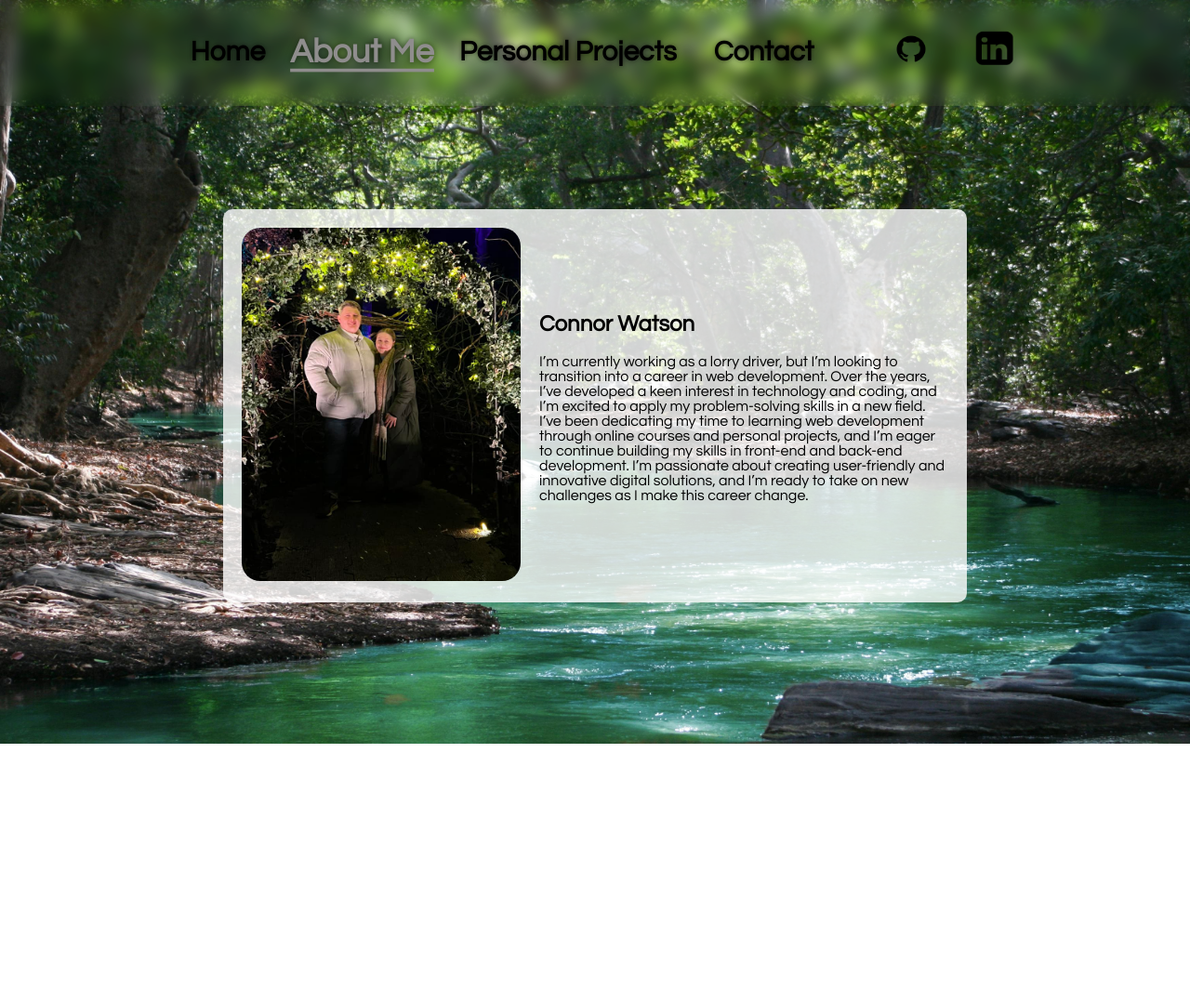
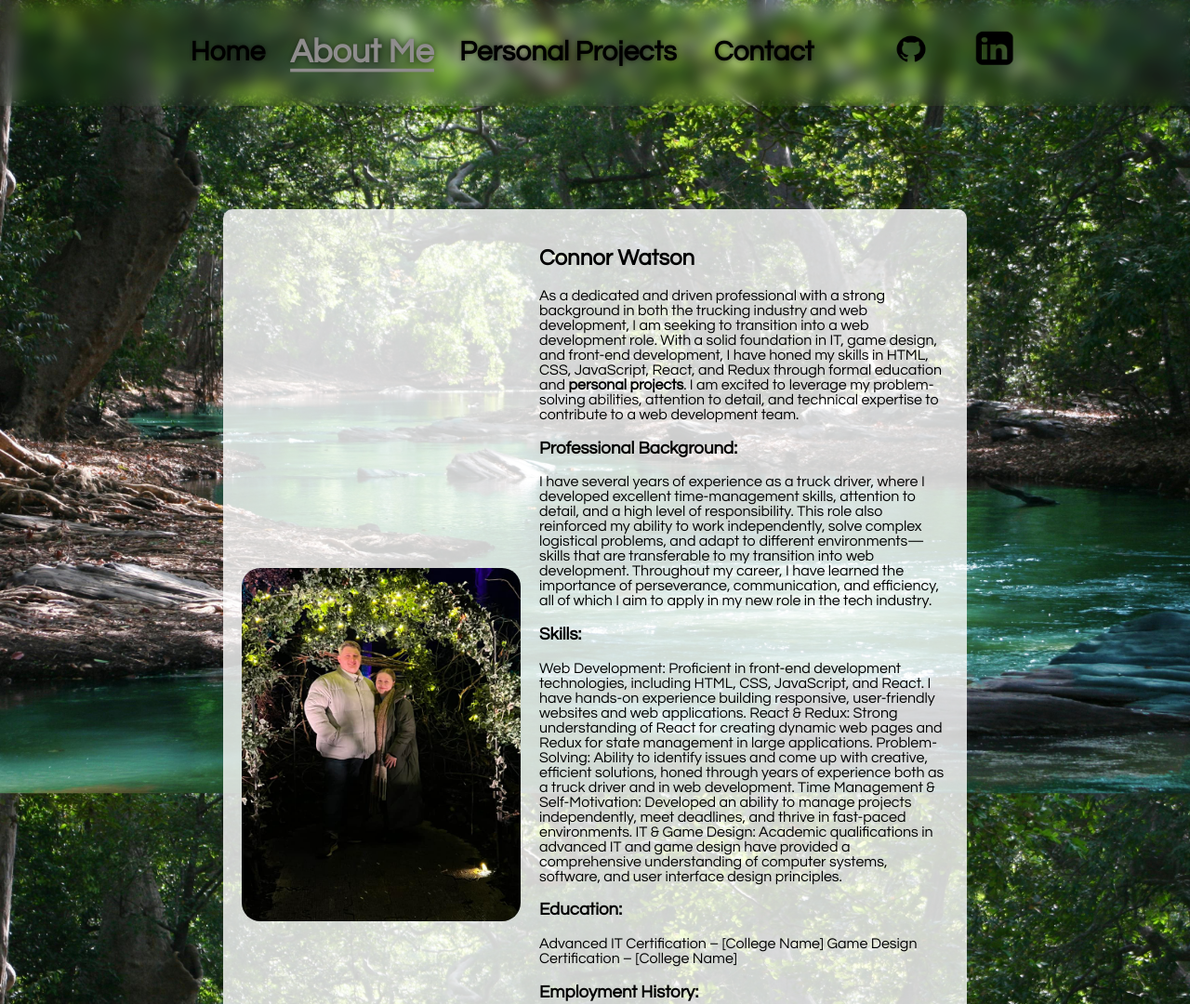
Before and after one commit to CJWatson14/Personal-Online-Portfolio, a plain HTML site: page About_Me.html in a window 1280 px wide. Shown: the top 1080 px of the page at 93% size. Before the commit the page ends 800 px from the top, so only its background shows below. Drawn offline with Linux system fonts and the light colour scheme.

Commit message:
Updated Information About Me

```diff
--- a/About_Me.html
+++ b/About_Me.html
@@ -35,11 +35,47 @@
         </aside>
         <div class="article-text">
           <h1>Connor Watson</h1>
-           <p>I’m currently working as a lorry driver, but I’m looking to transition into a career in web development.
-              Over the years, I’ve developed a keen interest in technology and coding, and I’m excited to apply my problem-solving skills in a new field.
-              I’ve been dedicating my time to learning web development through online courses and personal projects,
-              and I’m eager to continue building my skills in front-end and back-end development.
-              I’m passionate about creating user-friendly and innovative digital solutions, and I’m ready to take on new challenges as I make this career change.
+
+           <p>As a dedicated and driven professional with a strong background in both the trucking industry and web development, I am seeking to transition into a web development role.
+            With a solid foundation in IT, game design, and front-end development, I have honed my skills in HTML, CSS, JavaScript, React, and Redux through formal education and <a href="personal_projects.html" title="Personal Projects"><strong>personal projects</strong></a>.
+            I am excited to leverage my problem-solving abilities, attention to detail, and technical expertise to contribute to a web development team.
+            <br>
+
+            <h3>Professional Background:</h3>
+
+            I have several years of experience as a truck driver, where I developed excellent time-management skills, attention to detail, and a high level of responsibility.
+            This role also reinforced my ability to work independently, solve complex logistical problems, and adapt to different environments—skills that are transferable to my transition into web development.
+            Throughout my career, I have learned the importance of perseverance, communication, and efficiency, all of which I aim to apply in my new role in the tech industry.
+            <br>
+
+            <h3>Skills:</h3>
+
+            Web Development: Proficient in front-end development technologies, including HTML, CSS, JavaScript, and React. I have hands-on experience building responsive, user-friendly websites and web applications.
+            React & Redux: Strong understanding of React for creating dynamic web pages and Redux for state management in large applications.
+            Problem-Solving: Ability to identify issues and come up with creative, efficient solutions, honed through years of experience both as a truck driver and in web development.
+            Time Management & Self-Motivation: Developed an ability to manage projects independently, meet deadlines, and thrive in fast-paced environments.
+            IT & Game Design: Academic qualifications in advanced IT and game design have provided a comprehensive understanding of computer systems, software, and user interface design principles.
+            <br>
+
+            <h3>Education:</h3>
+
+            Advanced IT Certification – [College Name]
+            Game Design Certification – [College Name]
+            <br>
+
+            <h3>Employment History:</h3>
+
+            Truck Driver – [Company Name]
+            [Dates of Employment]
+            Managed long-haul routes across regions with a focus on safe, efficient driving and delivery.
+            Demonstrated strong communication and customer service skills with clients and delivery partners.
+            Gained exceptional organizational skills, balancing multiple tasks and adhering to strict timelines.
+            <br>
+
+            <h3>Career Objective:</h3>
+
+            I am eager to bring my technical background and passion for web development into a professional role where I can grow, learn, and contribute to the creation of innovative digital solutions.
+            I'm committed to using my existing web development skills, combined with my strong work ethic, to excel in a full-time web development position.
             </p>
         </div>
       </div>
--- /dev/null
+++ b/about_me.css
@@ -0,0 +1,178 @@
+/* General body styling */
+body{
+    background-image: url("media/pexels-samandgos-709552.jpg");
+    background-size: cover;
+    background-attachment: fixed;
+    display: flex;
+    flex-direction: column;
+    justify-content: flex-start;
+    align-items: center;
+    height: 100vh;
+    margin: 0;
+}
+
+.home_body{
+    background-image: url("media/pexels-samandgos-709552.jpg");
+    background-size: cover;
+    display: flex;
+    justify-content: center;
+    align-items: center;
+    height: 100vh;
+    margin: 0;
+}
+
+/* Navigation Styles */
+nav {
+    text-align: center;
+    position: fixed;
+    top: 0;
+    left: 0;
+    width: 100%;
+    display: flex;
+    padding: 10px;
+    align-items: center;
+    justify-content: center;
+    transition: 0.3s ease-out;
+    backdrop-filter: blur(8px) brightness(1.2);
+    text-shadow: 0 0 5px rgba(0, 0, 0, 0.5);
+    color: rgb(255, 255, 255);
+    font-size: 30px;
+    z-index: 1000;
+}
+
+nav a {
+    font-family: "Century Gothic", CenturyGothic, Geneva, AppleGothic, sans-serif;
+    font-weight: 600;
+    margin: 20px;
+    color: #000000;
+    transition: 0.3s ease;
+    border-bottom: 3px solid transparent;
+    text-decoration: none;
+}
+
+nav a:hover,
+nav a.active {
+    color: #8f8d8d;
+    transform: scale(1.2);
+    border-bottom: 3px solid;
+}
+
+/* Article Section Styling */
+article {
+    margin-top: 225px;
+    padding: 20px;
+    background-color: rgba(255, 255, 255, 0.8);
+    border-radius: 10px;
+    max-width: 800px;
+    font-family: "Century Gothic", CenturyGothic, Geneva, AppleGothic, sans-serif;
+    display: flex;
+    justify-content: flex-start;
+    align-items: center;
+    width: 100%;
+    box-sizing: border-box;
+    opacity: 0;
+    animation: fadeIn 2s forwards;
+}
+
+/* Fade-in Animation */
+@keyframes fadeIn {
+    0% {
+        opacity: 0;
+    }
+    100% {
+        opacity: 1;
+    }
+}
+
+/* Content Container Styling */
+.content-container {
+    display: flex;
+    align-items: center;
+    justify-content: flex-start;
+    width: 100%;
+}
+
+/* Image styling in the article */
+aside {
+    margin-right: 20px;
+
+}
+
+article .article-text {
+    max-width: 600px;
+}
+
+/*home article*/
+.content-container-home{
+    display: flex;
+    flex-direction: column;
+    align-items: center;
+    justify-content: center;
+    width: 100%;
+    padding: 20px;
+    height: auto
+
+}
+
+.home_article{
+    display: flex;
+    flex-direction: column;
+    justify-content: flex-start;
+    text-decoration: none;
+    border-radius: 10px;
+    max-width: 800px;
+    width: fit-content;
+    padding: 20px;
+    box-sizing: border-box;
+    transition: 0.3s ease-out;
+
+}
+
+.home_article * {
+    margin: 0;
+
+}
+
+.article-text-home{
+    max-width: 600px;
+
+
+}
+
+/* Hover Effect on the Home Article Link */
+.home_article:hover {
+    transform: scale(1.2);
+    color: #8f8d8d;
+    transition: 0.3s ease;
+}
+
+/* Ensuring the link inherits color from the text */
+a {
+    text-decoration: none;
+    color: inherit;
+}
+
+/* Responsive Styles for smaller screens*/
+@media (max-width: 768px) {
+    body {
+        justify-content: flex-start;
+    }
+
+    article {
+        margin-top: 120px;
+    }
+
+    .content-container {
+        flex-direction: column;
+        align-items: center;
+        text-align: center;
+    }
+
+    aside {
+        margin-bottom: 20px;
+    }
+
+    article .article-text {
+        max-width: 100%;
+    }
+}
```
